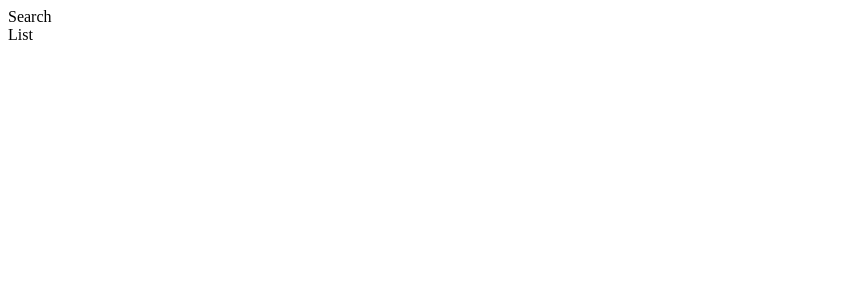
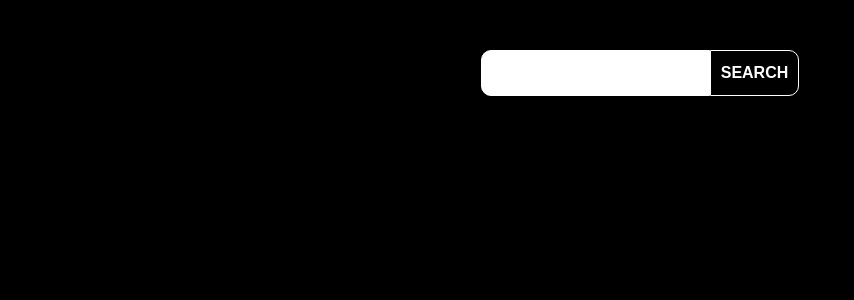
Before and after one commit to Asmat1k/React-REST-API, a React (Vite) app in the folder react-components/: page / in a window 1280 px wide. Shown: the top 300 px of the page, without its empty margins (0-854 px from the left). Built offline with nearby package versions, Linux system fonts and the light colour scheme.

Commit message:
feat: add visual for search copmonent

```diff
--- a/react-components/src/App.tsx
+++ b/react-components/src/App.tsx
@@ -1,5 +1,6 @@
 import Search from './components/search';
 import List from './components/list';
+import './styles/nullstyles.scss';
 
 function App() {
   return (
--- a/react-components/src/components/list/index.tsx
+++ b/react-components/src/components/list/index.tsx
@@ -3,7 +3,7 @@
 
 class List extends React.Component {
   render() {
-    return <div className={styles.list}>List</div>;
+    return <div className={styles.list}></div>;
   }
 }
 
--- a/react-components/src/components/search/index.tsx
+++ b/react-components/src/components/search/index.tsx
@@ -3,7 +3,12 @@
 
 class Search extends React.Component {
   render() {
-    return <div className={styles.search}>Search</div>;
+    return (
+      <section className={styles.search}>
+        <input className={styles.input} type="text" />
+        <button className={styles.button}>Search</button>
+      </section>
+    );
   }
 }
 
--- a/react-components/src/components/search/search.module.scss
+++ b/react-components/src/components/search/search.module.scss
@@ -0,0 +1,36 @@
+.search {
+  display: flex;
+  align-items: center;
+  justify-content: center;
+
+  max-width: 100%;
+  padding: 0 15px;
+  margin: 50px auto;
+  .input {
+    border: 1px solid white;
+    border-radius: 10px 0 0 10px;
+
+    max-width: 70%;
+    padding: 10px;
+  }
+  .button {
+    cursor: pointer;
+
+    text-align: center;
+    text-transform: uppercase;
+    font-weight: 600;
+
+    border: 1px solid white;
+    border-radius: 0 10px 10px 0;
+    background-color: rgb(0, 0, 0);
+    color: white;
+
+    max-width: 30%;
+    padding: 10px;
+
+    transition: .3s;
+    &:active {
+      color: rgb(47, 0, 255);
+    }
+  }
+}
--- /dev/null
+++ b/react-components/src/styles/fonts.scss
@@ -0,0 +1 @@
+@import url('https://fonts.googleapis.com/css2?family=Reem+Kufi+Fun:wght@400;500;600;700&display=swap');
--- /dev/null
+++ b/react-components/src/styles/nullstyles.scss
@@ -0,0 +1,86 @@
+/* Указываем box sizing */
+*,
+*::before,
+*::after {
+  box-sizing: border-box;
+}
+
+/* Убираем внутренние отступы */
+ul[class],
+ol[class] {
+  padding: 0;
+}
+
+body {
+  font-family: 'Reem Kufi Fun', sans-serif;
+
+  overflow: hidden;
+  color: white;
+  background-color: black;
+}
+
+/* Убираем внешние отступы */
+body,
+h1,
+h2,
+h3,
+h4,
+p,
+ul[class],
+ol[class],
+li,
+figure,
+figcaption,
+blockquote,
+dl,
+dd {
+  margin: 0;
+}
+
+/* Выставляем основные настройки по-умолчанию для body */
+body {
+  min-height: 100vh;
+  scroll-behavior: smooth;
+  text-rendering: optimizeSpeed;
+  line-height: 1.5;
+}
+
+/* Удаляем стандартную стилизацию для всех ul и il, у которых есть атрибут class*/
+ul[class],
+ol[class] {
+  list-style: none;
+}
+
+/* Элементы a, у которых нет класса, сбрасываем до дефолтных стилей */
+a:not([class]) {
+  text-decoration-skip-ink: auto;
+}
+
+/* Упрощаем работу с изображениями */
+img {
+  max-width: 100%;
+  display: block;
+}
+
+/* Указываем понятную периодичность в потоке данных у article*/
+article > * + * {
+  margin-top: 1em;
+}
+
+/* Наследуем шрифты для инпутов и кнопок */
+input,
+button,
+textarea,
+select {
+  font: inherit;
+}
+
+/* Удаляем все анимации и переходы для людей, которые предпочитай их не использовать */
+@media (prefers-reduced-motion: reduce) {
+  * {
+    animation-duration: 0.01ms !important;
+    animation-iteration-count: 1 !important;
+    transition-duration: 0.01ms !important;
+    scroll-behavior: auto !important;
+  }
+}
```
